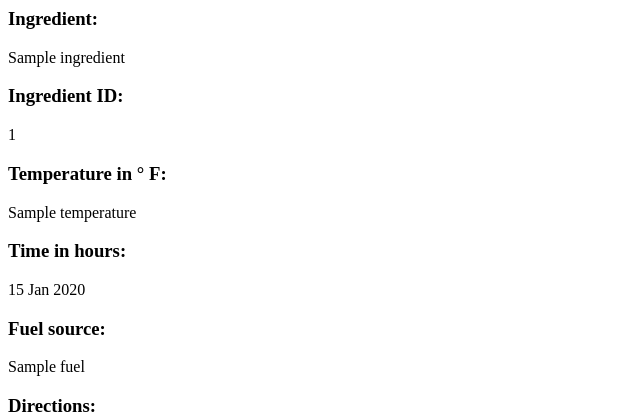
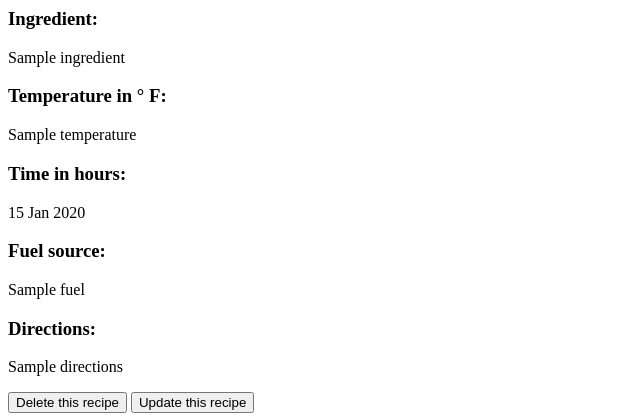
Before and after one commit to adamrturman/barbeQuery-client, a Node project: template assets/scripts/templates/recipe-posting.handlebars in a window 1280 px wide. Shown: the top 420 px of the page, without its empty margins (0-640 px from the left). Run offline with Node 20 templates, Linux system fonts and the light colour scheme; the template is opened without the code that fills it: most values are stand-ins (such as "Sample title", 1, 10 or a date in 2020).

Commit message:
Removed recipe id from template

```diff
--- a/assets/scripts/recipes/ui.js
+++ b/assets/scripts/recipes/ui.js
@@ -31,7 +31,7 @@ const deleteRecipeFailure = (id) => {
 const updateRecipesSuccess = (id) => {
   $('#message-2').text('You updated a recipe!')
   $('form').trigger('reset')
-  //$('#update-modal').modal('hide')
+  $('#update-modal').modal('hide')
   $('.modal-backdrop').remove()
 }
 
--- a/assets/scripts/templates/recipe-posting.handlebars
+++ b/assets/scripts/templates/recipe-posting.handlebars
@@ -9,8 +9,6 @@
   <section>
     <h3 class="font-weight-bold">Ingredient:</h3>
     <p class="font-weight-normal">{{recipe.ingredient}}</p>
-    <h3 class="font-weight-bold">Ingredient ID:</h3>
-    <p class="font-weight-normal">{{recipe._id}}</p>
     <h3 class="font-weight-bold">Temperature in &deg F:</h3>
     <p class="font-weight-normal">{{recipe.temperature}}</p>
     <h3 class="font-weight-bold">Time in hours:</h3>
```
